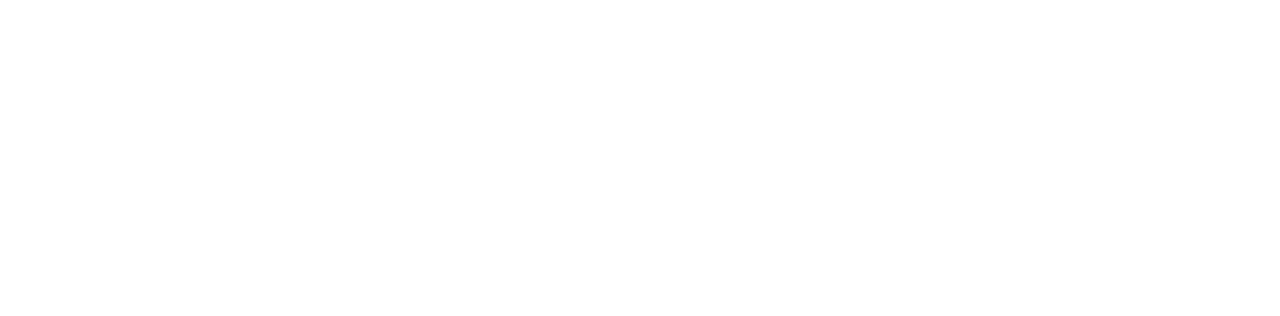
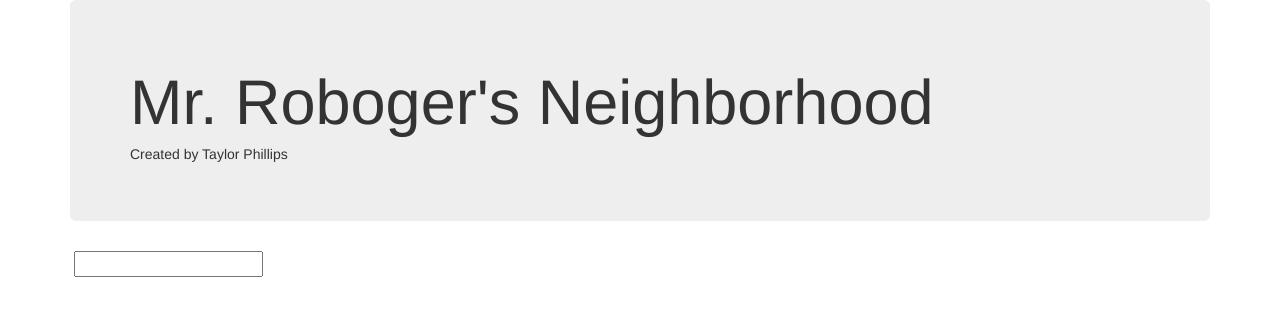
Before and after one commit to tayphill13/Mr-Robogers, a plain HTML site: page index.html in a window 1280 px wide. Drawn offline with Linux system fonts and the light colour scheme.

Commit message:
add more to hmtl with the container jumbotron and beginnings of my form setup

```diff
--- a/index.html
+++ b/index.html
@@ -10,6 +10,19 @@
   <title>Mr Robogers Project</title>
 </head>
 <body>
+  <div class="container">
+    <div class="jumbotron">
+      <h1>Mr. Roboger's Neighborhood</h1>
+      <h5>Created by Taylor Phillips</h5>
+    </div>
+    <div class="form-group">
+      <form id="numberInput">
+        <label for="numberInput"></label>
+        <input type="number">
+      </form>
+    </div>
+
+  </div>
 
 </body>
 </html>
```
